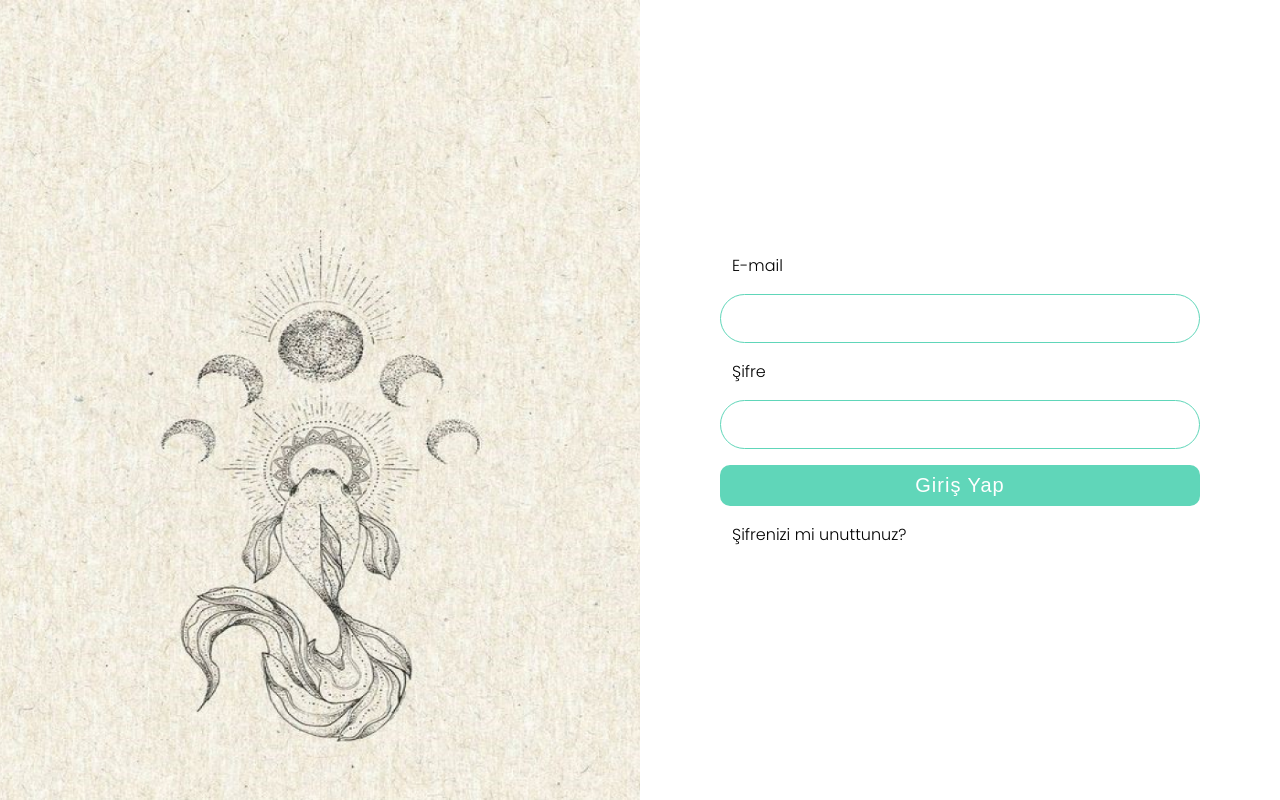
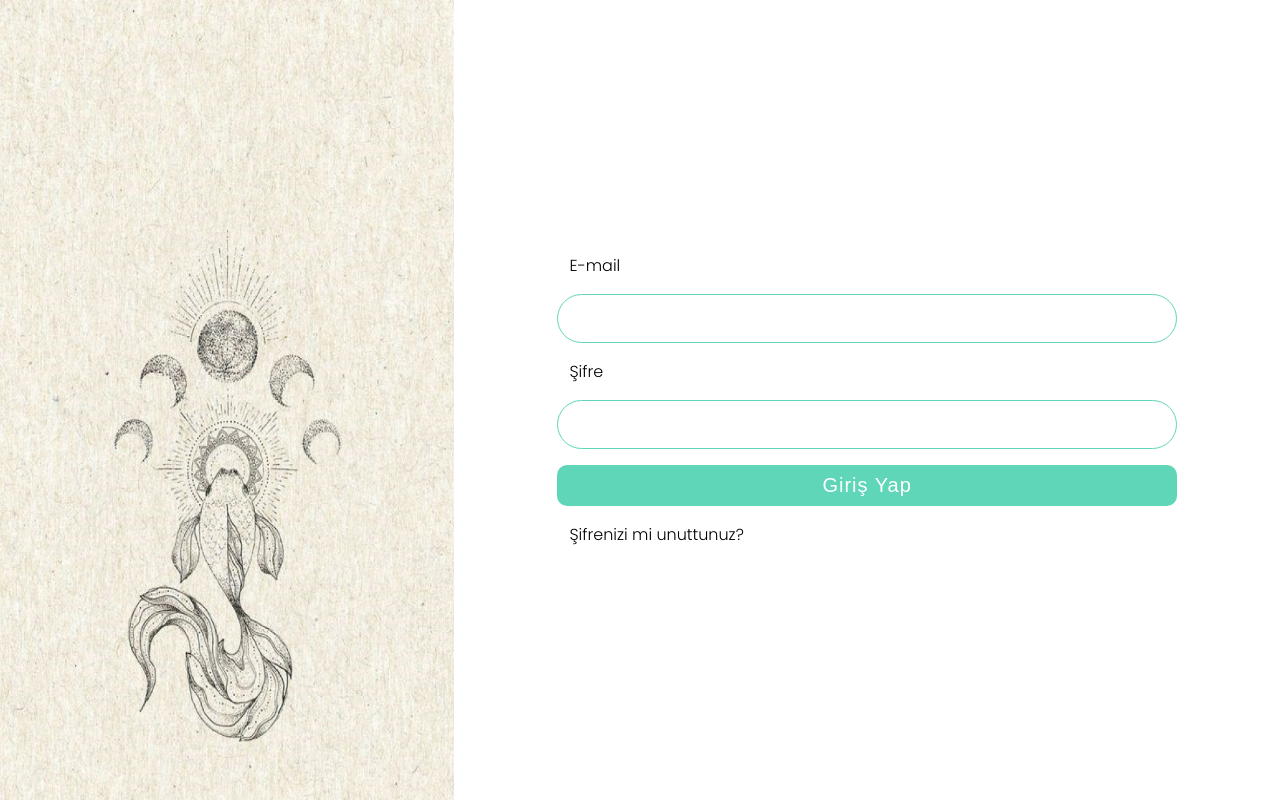
Before and after one commit to enescakar2148/tez, a React (Create React App) app: page /login in a window 1280 px wide. Built offline with nearby package versions, Linux system fonts and the light colour scheme.

Commit message:
login photo width

```diff
--- a/src/css/Login.css
+++ b/src/css/Login.css
@@ -13,7 +13,7 @@ width: 100%;
 .photo{
 display: flex;
 
-width: 100%;
+width: 55%;
 }
 #login-photo{
   width: 100%;
@@ -41,11 +41,11 @@ width: 100%;
   color: var(--WHITE);
 }
 .inputs{
-display: flex;
-flex-direction: column;
-justify-content: center;
-align-items: center;
-width: 100%;
+  display: flex;
+  flex-direction: column;
+  justify-content: center;
+  align-items: center;
+  width: 100%;
 }
 
 .buttonx{
```
